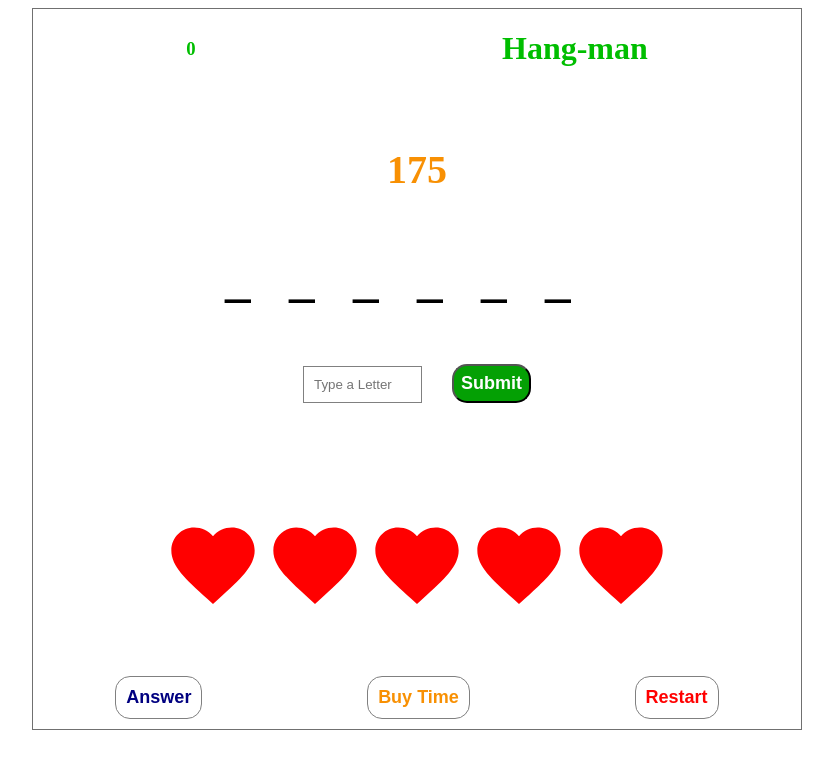
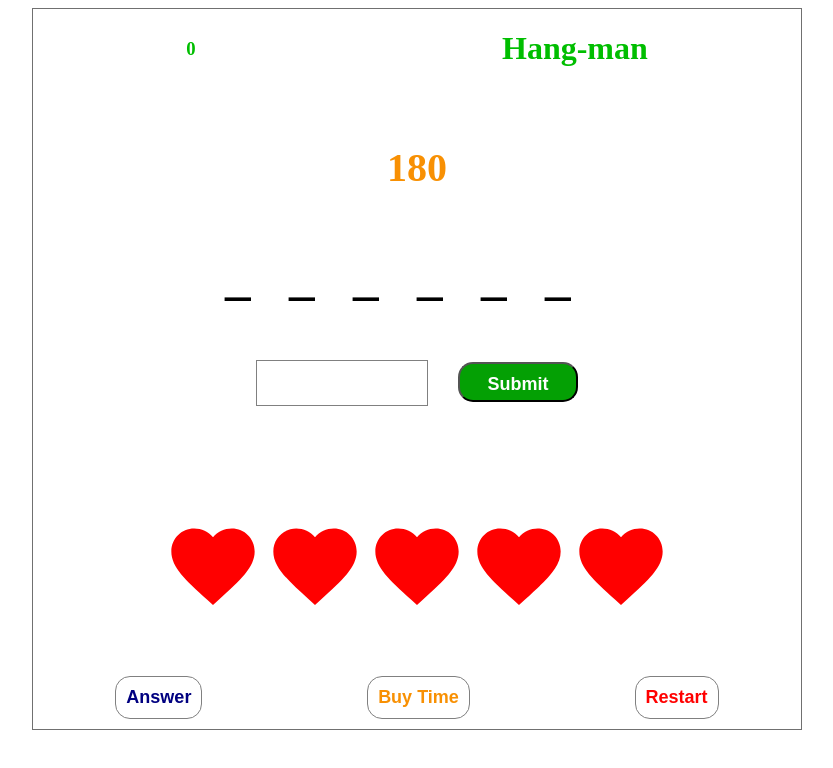
Before and after one commit to jcsmileyjr/hangman2, an Angular app: page / in a window 1280 px wide. Shown: the top 768 px of the page, without its empty margins (223-1056 px from the left). Built offline with nearby package versions, Linux system fonts and the light colour scheme.

Commit message:
responsive design for input component

```diff
--- a/src/app/app.component.ts
+++ b/src/app/app.component.ts
@@ -17,7 +17,7 @@ export class AppComponent {
   gameOver: boolean = false;
 
   constructor() {
-    this.interval = setInterval(()=> this.countdown(), 1000);
+    //this.interval = setInterval(()=> this.countdown(), 1000);
     this.createDisplayedProblem(this.wordsToGuess[ this.currentProblem]);
   }
 
--- a/src/app/components/input/input.component.css
+++ b/src/app/components/input/input.component.css
@@ -8,6 +8,9 @@ input {
     margin-right: 30px;
     border: .5px solid grey;
     padding: 10px;
+    height: 7vw;
+    width: 15vw;
+    font-size:20px
 }
 
 button {
@@ -15,6 +18,33 @@ button {
     background-color: #04a004;
     color: #FEFEFE;
     font-weight: bold;
-    padding: 7px;
+    padding: 10px 10px 10px 10px;
     font-size: large;
+    height: 7vh;
+    width: 15vh;
 }
+
+/*tablet-size screens*/
+@media only screen and (min-width: 767px) {
+    button{
+        height: 5vh;
+        width: 15vh;
+    }
+
+    input {
+        height: 3vh;
+    }
+}
+
+/*large screens*/
+@media only screen and (min-width: 1150px) {
+    button{
+        height: 5vh;
+        width: 15vh;
+    }
+
+    input {
+        height: 3vh;
+        width: 150px;
+    }
+}
--- a/src/app/components/input/input.component.html
+++ b/src/app/components/input/input.component.html
@@ -1,4 +1,4 @@
 <main>
-    <input #userInput (keyup.enter)="getValue(userInput.value); userInput.value = ''" type="text" placeholder="Type a Letter" size=10 maxlength=1 />
+    <input #userInput (keyup.enter)="getValue(userInput.value); userInput.value = ''" type="text" size=10 maxlength=1 />
     <button (click)="getValue(userInput.value); userInput.value = ''" type="button" >Submit</button>
 </main>
```
